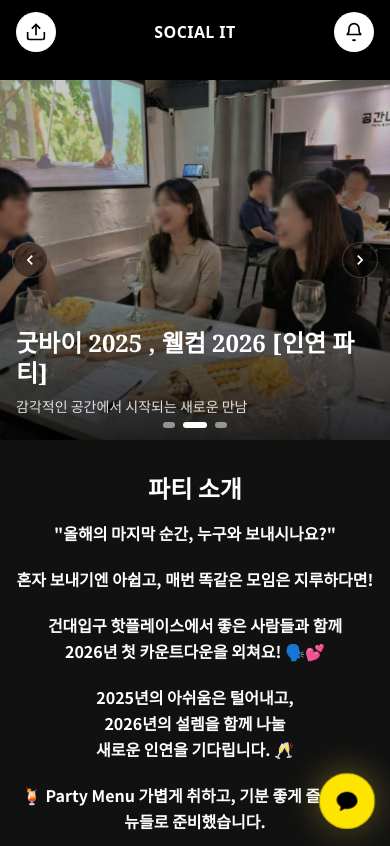
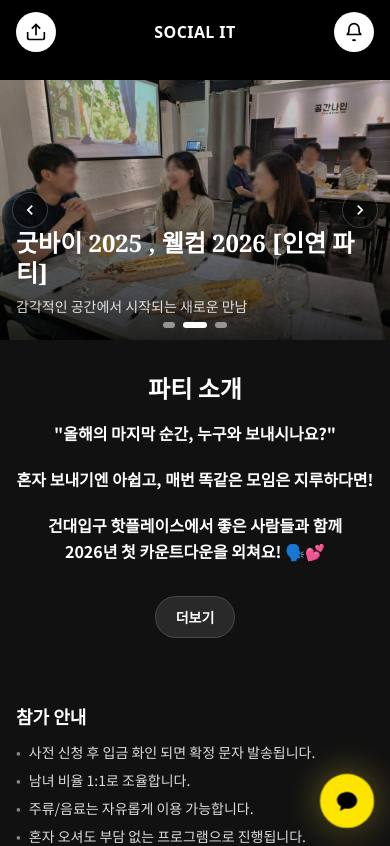
Before and after one commit to LeeSungKi/social_it, a Nuxt app: page /socialings/new-year-party in a window 390 px wide. Shown: the top 846 px of the page. Built offline with nearby package versions, Linux system fonts and the light colour scheme.

Commit message:
상세페이지 이슈 수정 -> 더보기 버튼 추가

```diff
--- a/components/socialings/SocialingRenderer.vue
+++ b/components/socialings/SocialingRenderer.vue
@@ -39,8 +39,8 @@ const normalized = computed(() =>
       :is="sectionMap[s.key]"
       :key="i + '-' + s.key"
       v-bind="s.props"
-      v-reveal="s.reveal === 'down' ? 'down' : undefined"
-      v-reveal.up="s.reveal === 'up' ? { delay: s.delay } : undefined"
+      v-reveal="s.reveal === 'down' ? { direction: 'down', once: true } : undefined"
+      v-reveal.up="s.reveal === 'up' ? { delay: s.delay, once: true } : undefined"
     />
   </div>
 </template>
--- a/components/socialings/detail/DescriptionSection.vue
+++ b/components/socialings/detail/DescriptionSection.vue
@@ -1,4 +1,6 @@
 <script setup lang="ts">
+import { ref } from 'vue'
+
 function withBase(path: string) {
   const cfg = (useRuntimeConfig?.() as any) || {}
   const base = cfg?.app?.baseURL ? String(cfg.app.baseURL) : '/'
@@ -13,6 +15,10 @@ const props = defineProps<{
 const defaultImages = [
   withBase('/images/main.jpeg')
 ]
+
+// Expand/collapse state (initially collapsed)
+const expanded = ref(false)
+const contentId = 'desc-content'
 </script>
 
 <template>
@@ -20,7 +26,13 @@ const defaultImages = [
     <div class="w-full max-w-3xl md:max-w-4xl lg:max-w-5xl mx-auto px-4 sm:px-6">
       <h2 class="text-2xl sm:text-3xl md:text-4xl font-extrabold text-center mb-4 md:mb-6">파티 소개</h2>
 
-      <div class="text-base sm:text-lg md:text-xl lg:text-2xl text-white leading-relaxed space-y-5 font-bold text-center">
+      <div class="text-base sm:text-lg md:text-xl lg:text-2xl text-white leading-relaxed font-bold text-center">
+        <!-- Collapsible wrapper: html + images inside -->
+        <div
+          :id="contentId"
+          class="space-y-5 overflow-hidden transition-[max-height] duration-500 ease-in-out"
+          :style="{ maxHeight: expanded ? '3000px' : '160px' }"
+        >
           <!-- Prefer config-provided HTML -->
           <div v-if="props.html" class="space-y-5" v-html="props.html"></div>
           <template v-else>
@@ -36,7 +48,18 @@ const defaultImages = [
               class="w-full rounded-2xl border border-white/10"
             />
           </div>
+        </div>
 
+        <!-- Toggle button -->
+        <button
+          type="button"
+          class="mt-4 inline-flex items-center justify-center rounded-full bg-white/10 border border-white/15 px-5 py-2.5 text-sm sm:text-base font-extrabold hover:bg-white/15 transition"
+          @click="expanded = !expanded"
+          :aria-expanded="expanded ? 'true' : 'false'"
+          :aria-controls="contentId"
+        >
+          {{ expanded ? '접기' : '더보기' }}
+        </button>
       </div>
     </div>
   </section>
--- a/components/socialings/detail/HeroSection.vue
+++ b/components/socialings/detail/HeroSection.vue
@@ -15,9 +15,7 @@ const props = defineProps<{
 
 // Cross-fade slideshow (prefer props)
 const slidesRaw = computed(() => props.slides && props.slides.length ? props.slides : [
-  '/images/newYearParty/newYearParty01.png',
-  '/images/newYearParty/newYearParty02.png',
-  '/images/newYearParty/newYearParty03.png',
+  '/images/main.jpeg'
 ])
 const slides = computed(() => slidesRaw.value.map((p) => withBase(p)))
 
@@ -66,7 +64,7 @@ onBeforeUnmount(() => { stop() })
 
 <template>
   <section
-    class="relative w-full h-[360px] sm:h-[420px] md:h-[520px] lg:h-[600px] overflow-hidden select-none"
+    class="relative w-full h-[260px] sm:h-[420px] md:h-[520px] lg:h-[600px] overflow-hidden select-none"
     @mouseenter="stop"
     @mouseleave="start"
     @touchstart.passive="handleTouchStart"
--- a/pages/socialings/[slug].vue
+++ b/pages/socialings/[slug].vue
@@ -2,7 +2,7 @@
   <div class="w-full min-h-screen bg-gray-900">
     <main class="w-full bg-[#111] text-white font-['Noto_Sans_KR']">
       <template v-if="config">
-        <SocialingRenderer :sections="config.sections" />
+        <SocialingRenderer :key="slug" :sections="config.sections" />
       </template>
       <div v-else class="px-6 py-24 text-center">
         <p class="text-sm text-white/60">존재하지 않는 소셜링입니다.</p>
--- a/plugins/scrollReveal.client.ts
+++ b/plugins/scrollReveal.client.ts
@@ -52,12 +52,12 @@ export default defineNuxtPlugin((nuxtApp) => {
     const rootMargin = value.rootMargin ?? '0px 0px -10% 0px' // trigger slightly before fully visible
     const threshold = value.threshold ?? 0.15
 
-    // If element is initially in viewport before any scroll happened, reveal immediately (no re-anim needed)
+    // If element is initially in viewport, reveal immediately (independent of scroll state)
     try {
       const rect = el.getBoundingClientRect()
       const vh = typeof window !== 'undefined' ? window.innerHeight : 0
       const initiallyVisible = rect.top < vh && rect.bottom > 0
-      if (initiallyVisible && !startedScroll) {
+      if (initiallyVisible) {
         el.classList.add('is-revealed')
         if (once) return // don't need observer
       }
```
Lines whose indentation alone changed are shown as unchanged.
